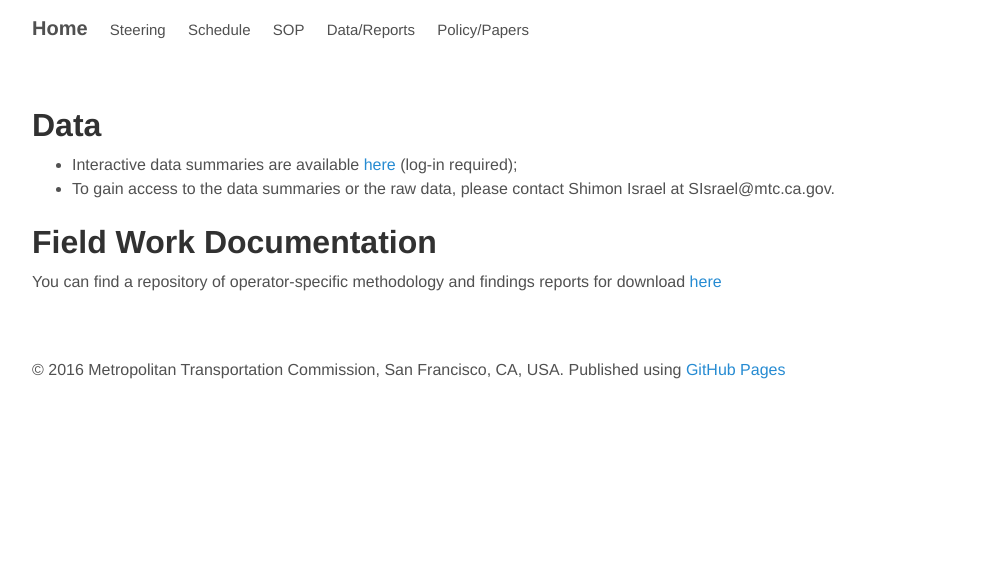
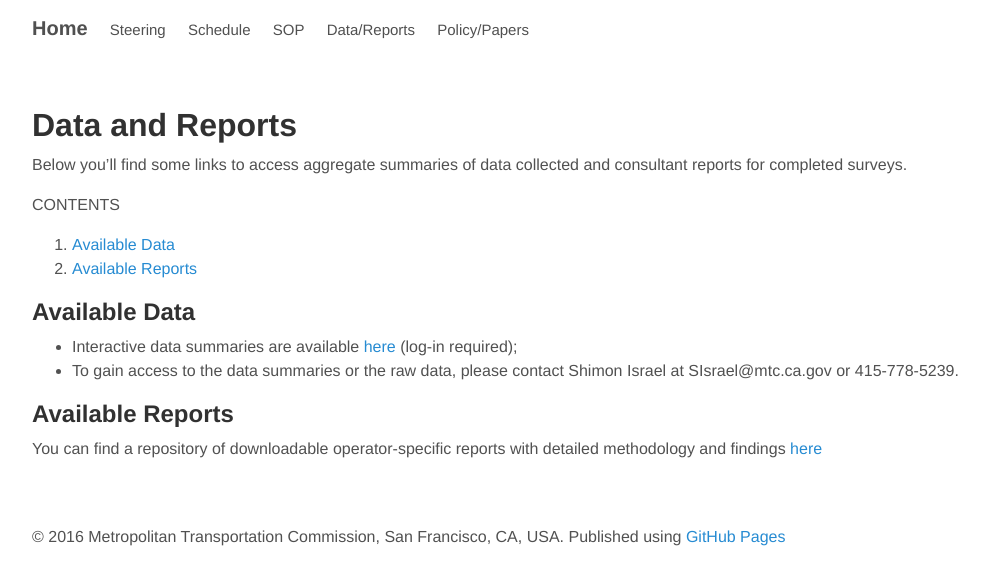
Before and after one commit to BayAreaMetro/transit-passenger-surveys, a Jekyll site: the page built from data.md, in a window 1280 px wide. Shown: the top 585 px of the page, without its empty margins (144-1133 px from the left). Built offline with Jekyll 4.4.1, drawn with Linux system fonts in a browser that asks for light colours; nearby versions of some CDN libraries; library files that are not in the unit come from our copies.

Commit message:
More refinements to webpage

```diff
--- a/data.md
+++ b/data.md
@@ -3,9 +3,20 @@ layout: page
 title: Data
 ---
 
-# Data
+# Data and Reports
+
+Below you'll find some links to access aggregate summaries of data collected and consultant reports for completed surveys.
+
+CONTENTS
+
+1. [Available Data](#available-data)
+2. [Available Reports](#available-reports)
+
+## Available Data
+
 *	Interactive data summaries are available [here](http://analytics.mtc.ca.gov/foswiki/Sandbox/OnBoardSurveys) (log-in required);
-*	To gain access to the data summaries or the raw data, please contact Shimon Israel at SIsrael@mtc.ca.gov.
+*	To gain access to the data summaries or the raw data, please contact Shimon Israel at SIsrael@mtc.ca.gov or 415-778-5239.
 
-# Field Work Documentation
-You can find a repository of operator-specific methodology and findings reports for download [here](https://mtcdrive.box.com/onboard-survey-reports)
+## Available Reports
+
+You can find a repository of downloadable operator-specific reports with detailed methodology and findings [here](https://mtcdrive.box.com/onboard-survey-reports)
```
Also changed, not shown: papers.md (+10 -2 lines), schedule.md (+3 -3 lines).
